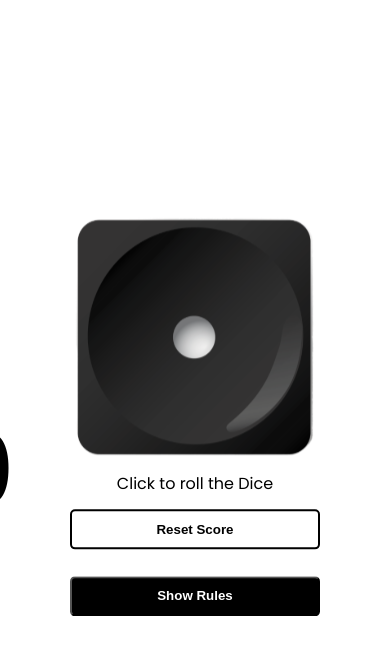
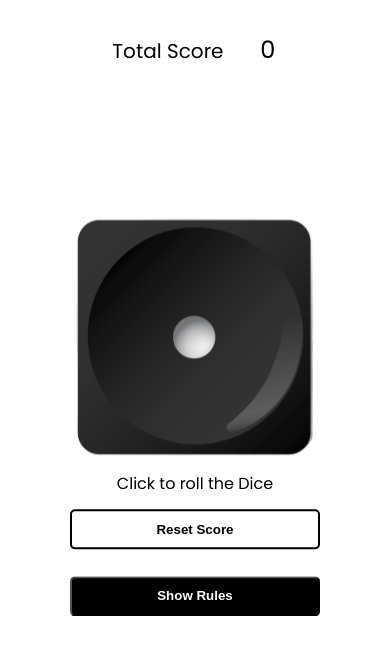
Before and after one commit to abhijith-07/dice-game, a React (Vite) app: page / in a window 390 px wide. Both pictures are taken after a click on the button "Play Now". Shown: the top 654 px of the page. Built offline with nearby package versions, Linux system fonts and the light colour scheme.

Commit message:
fix: mobile friendly total score added

```diff
--- a/src/components/TotalScore/TotalScore.module.css
+++ b/src/components/TotalScore/TotalScore.module.css
@@ -21,3 +21,26 @@
         display: none;
     }
 }
+
+@media (max-width: 576px) {
+    .scoreContainer {
+        display: block;
+        height: 3rem;
+        width: 100%;
+        margin-left: 0;
+    }
+
+    .score {
+        display: inline-block;
+        font-size: 1.5rem;
+        margin-left: 70%;
+        text-align: right;
+    }
+
+    .scoreContainer p {
+        display: inline-block;
+        white-space: nowrap;
+        font-size: 1.25rem;
+        margin-left: -50%;
+    }
+}
```
